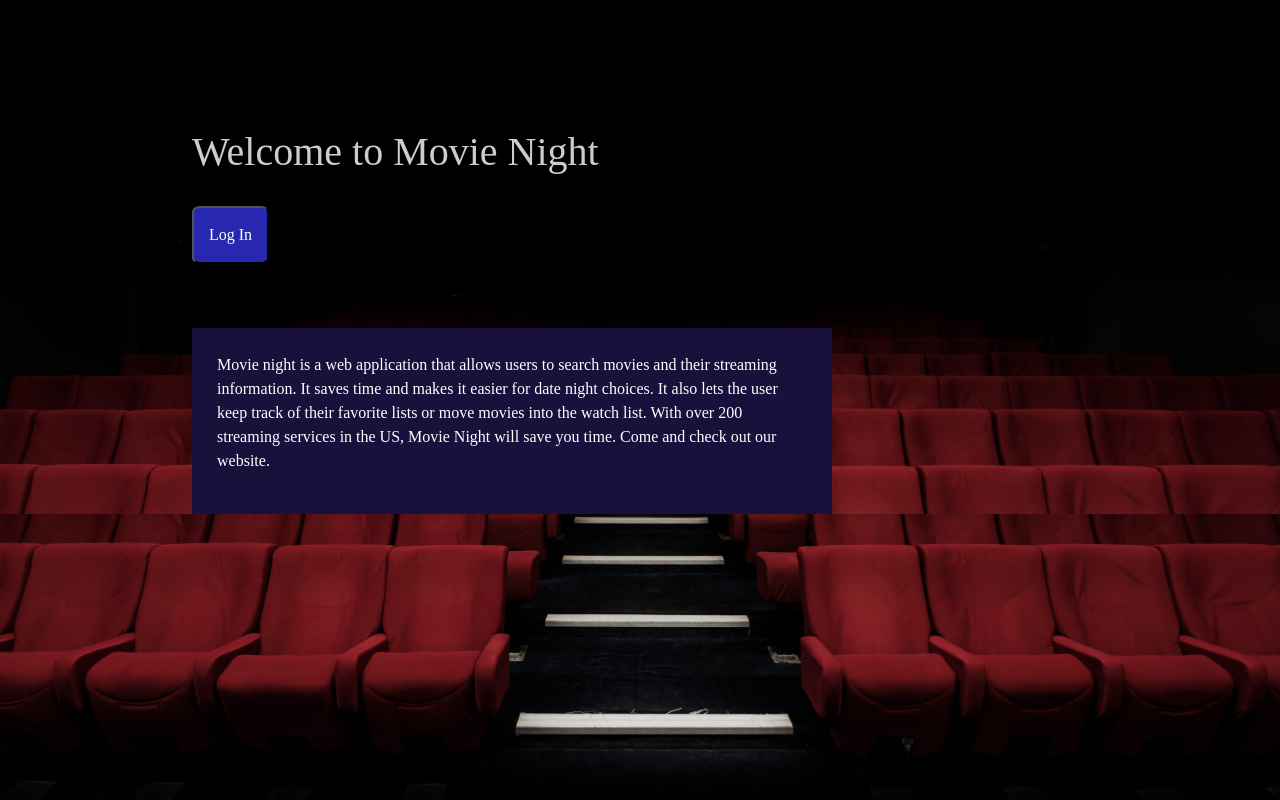
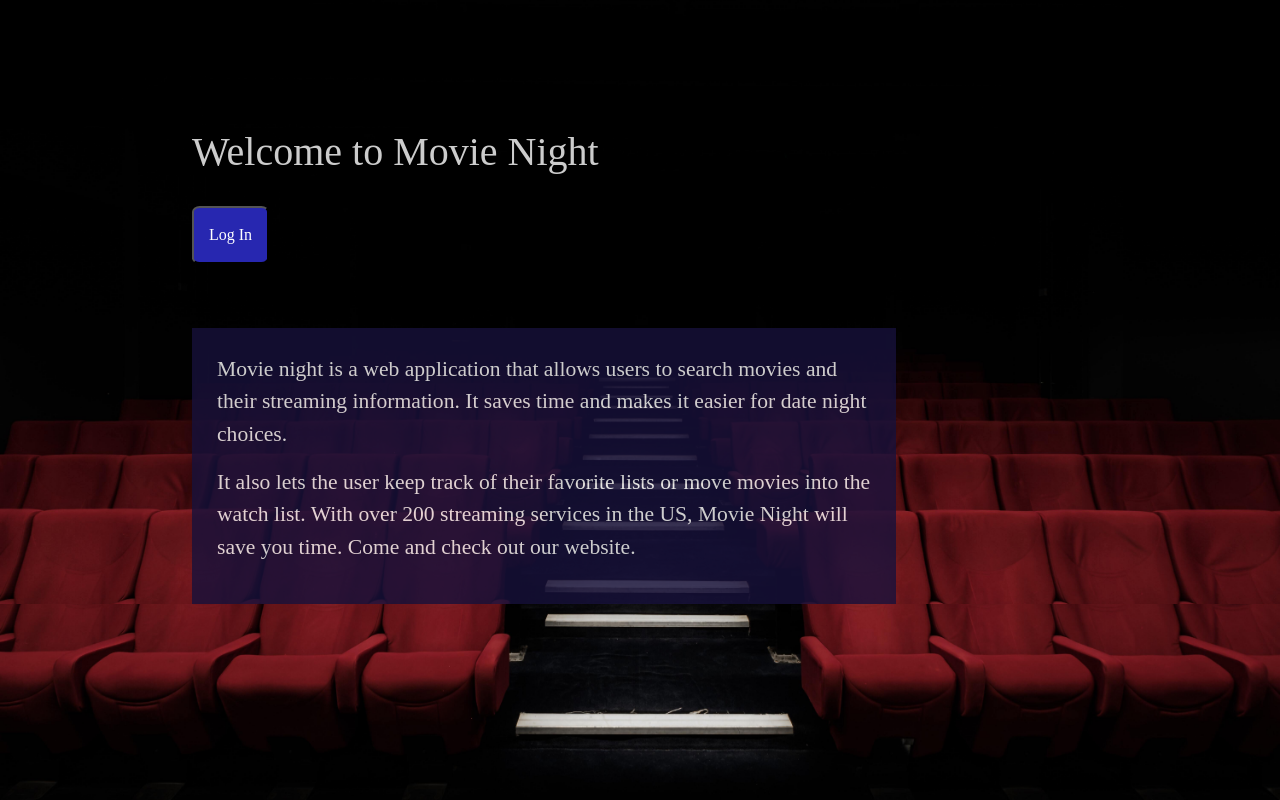
Before and after one commit to project-prep/movie-night-front, a React (Create React App) app: page / in a window 1280 px wide. Built offline with nearby package versions, Linux system fonts and the light colour scheme; no server answers.

Commit message:
changed font size on login page

```diff
--- a/src/Login.css
+++ b/src/Login.css
@@ -34,8 +34,10 @@ html, #root {
 }
 
 div.login-description {
-  width: 50%;
-
+  width: 55%;
+  font-size: 2.7vh;
+  font-weight: 100;
+  opacity: 0.8;
   background-color: rgb(23, 17, 59);
   color: white;
   padding: 25px;
--- a/src/components/Login.js
+++ b/src/components/Login.js
@@ -13,7 +13,9 @@ const Login = () => {
         <button className="login-btn" onClick={() => loginWithRedirect()}>Log In</button>
       </div>
       <div className="login-description">
-        <p> Movie night is a web application that allows users to search movies and their streaming information. It saves time and makes it easier for date night choices. It also lets the user keep track of their favorite lists or move movies into the watch list. With over 200 streaming services in the US, Movie Night will save you time. Come and check out our website. </p>
+        <p> Movie night is a web application that allows users to search movies and their streaming information. It saves time and makes it easier for date night choices.</p>
+
+        <p> It also lets the user keep track of their favorite lists or move movies into the watch list. With over 200 streaming services in the US, Movie Night will save you time. Come and check out our website. </p>
 
       </div>
 
```
